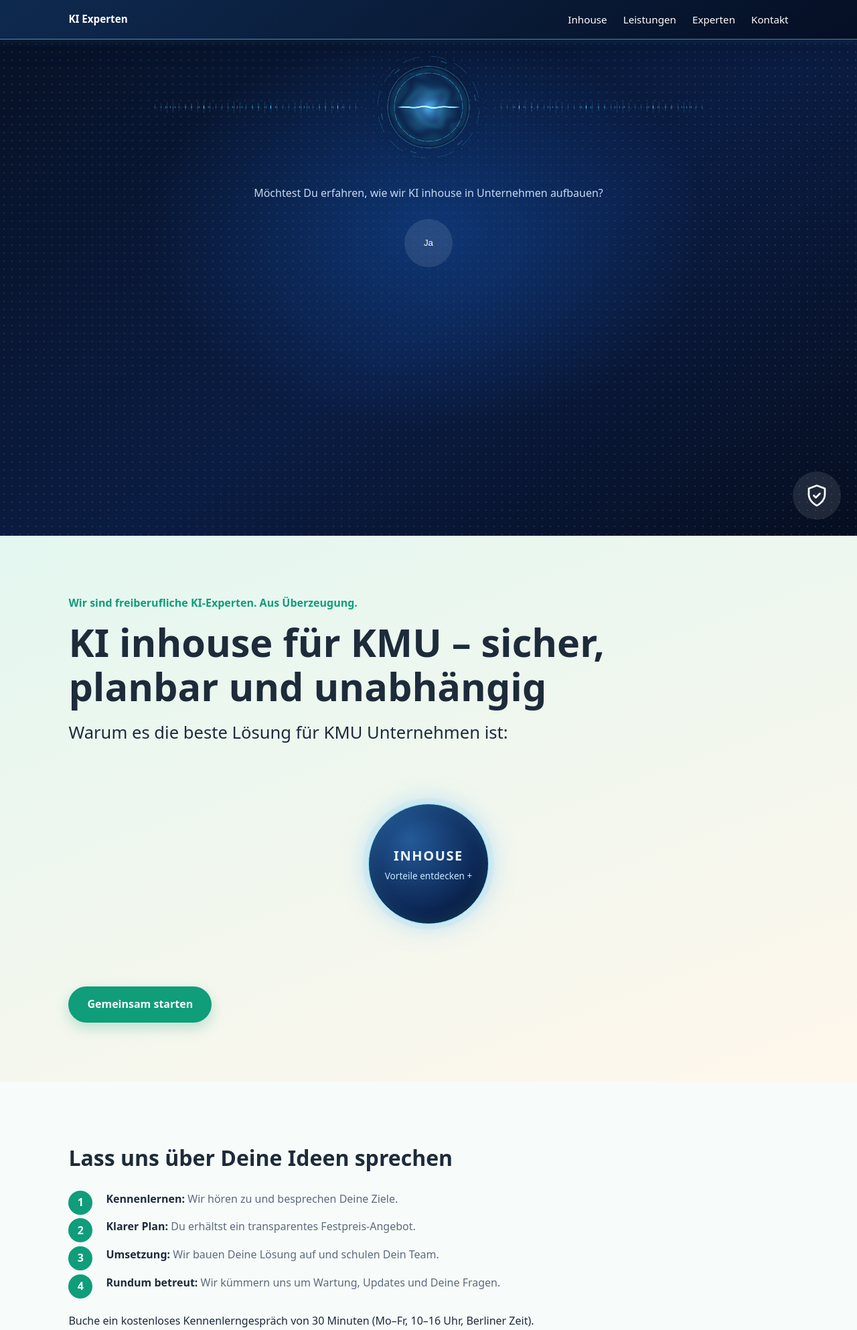
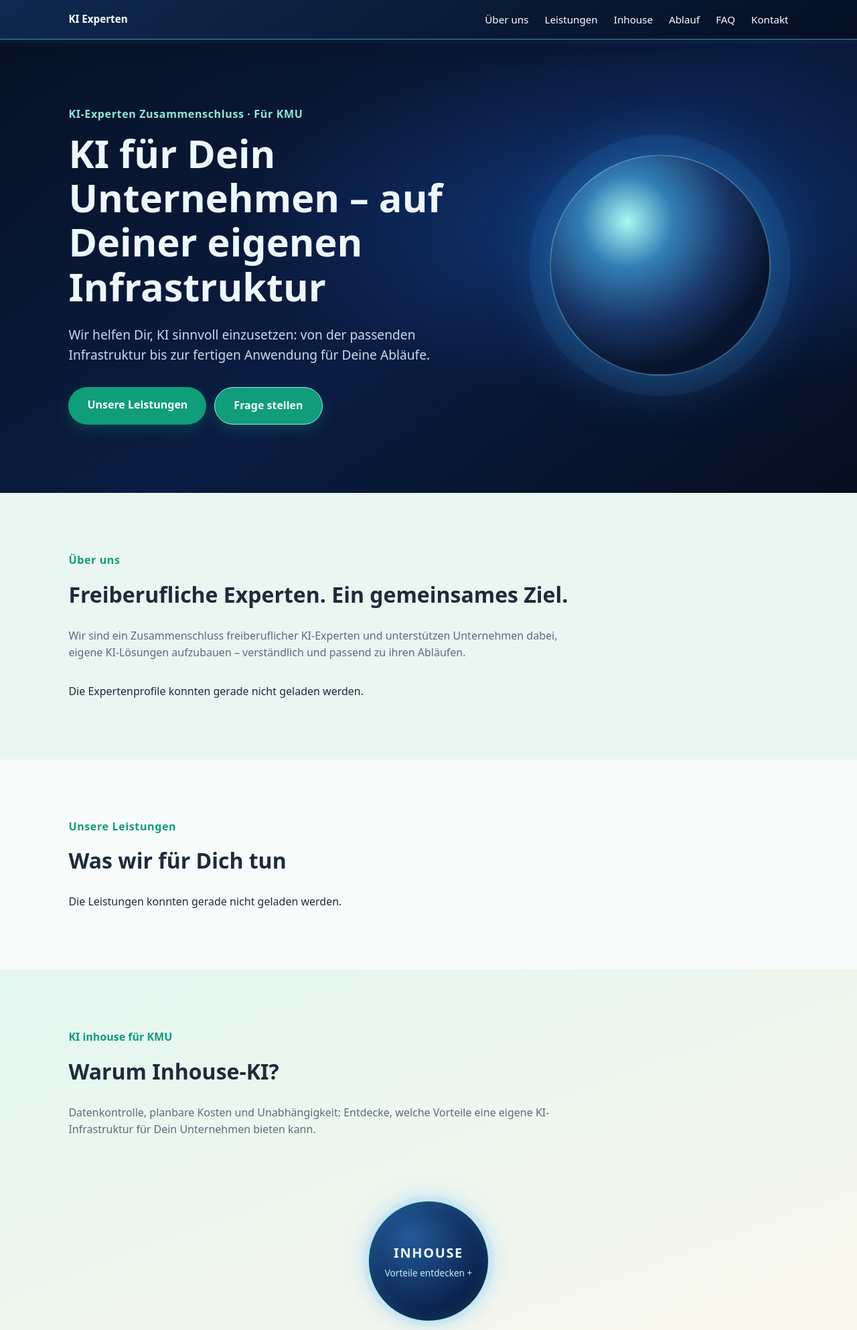
Before and after one commit to maniafschar/ki-zusammenschluss-app, a Spring Boot app: page / in a window 1280 px wide. Shown: the top 1986 px of the page at 67% size. Run offline with Spring Boot 4, Linux system fonts and the light colour scheme; some of the project's set-up classes (security, data sources, template engines, error pages and the like) are left out, and stand-ins take their place.

Commit message:
Reorganize landing page around visitor information
Co-authored-by: copilot-swe-agent[bot] <198982749+Copilot@users.noreply.github.com>

```diff
--- a/src/main/resources/static/index.css
+++ b/src/main/resources/static/index.css
@@ -262,6 +262,95 @@ h2 {
 	margin-bottom: 1.5rem;
 }
 
+.hero {
+	min-height: min(46rem, 100vh);
+	padding-top: 9rem;
+	display: grid;
+	grid-template-columns: minmax(0, 1fr) minmax(12rem, 24rem);
+	align-items: center;
+	gap: 3rem;
+	color: #eef7ff;
+	background: radial-gradient(ellipse at 75% 45%, rgba(19, 84, 175, .48), transparent 45%),
+		linear-gradient(145deg, #071124, #0b1c42 55%, #060e20);
+}
+
+.hero-content {
+	max-width: 46rem;
+}
+
+.hero-eyebrow,
+.section-eyebrow {
+	color: var(--accent);
+	font-weight: 700;
+	letter-spacing: .04em;
+	margin-bottom: .75rem;
+}
+
+.hero-eyebrow {
+	color: #8de9db;
+}
+
+.hero-lead {
+	max-width: 38rem;
+	margin: 1.5rem 0 2rem;
+	color: #c6dbef;
+	font-size: 1.2rem;
+}
+
+.hero-actions {
+	display: flex;
+	flex-wrap: wrap;
+	gap: .75rem;
+}
+
+.btn-outline {
+	border: 1px solid #9deaff;
+	background: transparent;
+	box-shadow: none;
+}
+
+.hero-orb {
+	aspect-ratio: 1;
+	width: min(100%, 20rem);
+	justify-self: center;
+	border: 1px solid rgba(157, 234, 255, .6);
+	border-radius: 50%;
+	background: radial-gradient(circle at 35% 30%, #aaf9f4, #337eb5 22%, #193768 48%, #09152e 70%);
+	box-shadow: 0 0 0 1.5rem rgba(79, 190, 255, .06), 0 0 5rem rgba(52, 164, 255, .35);
+	animation: hero-glow 5s ease-in-out infinite;
+}
+
+@keyframes hero-glow {
+	50% {
+		transform: scale(1.04);
+		box-shadow: 0 0 0 2rem rgba(79, 190, 255, .08), 0 0 6rem rgba(52, 164, 255, .45);
+	}
+}
+
+@media (prefers-reduced-motion: reduce) {
+	.hero-orb {
+		animation: none;
+	}
+}
+
+.section-intro {
+	max-width: 48rem;
+	margin-bottom: 2rem;
+	color: var(--muted);
+}
+
+@media (max-width: 760px) {
+	.hero {
+		min-height: auto;
+		grid-template-columns: 1fr;
+		padding-top: 8rem;
+	}
+
+	.hero-orb {
+		width: 9rem;
+	}
+}
+
 .inhouse {
 	color: var(--text);
 	background: linear-gradient(160deg, #e3f7f0 0%, #fff7ec 100%);
@@ -276,13 +365,6 @@ h2 {
 	color: var(--accent);
 	font-weight: 600;
 	margin-bottom: 0.75rem;
-}
-
-.inhouse h2 {
-	font-size: clamp(1.15rem, 2.4vw, 1.6rem);
-	font-weight: 500;
-	color: var(--text);
-	margin: 1rem 0 1.5rem;
 }
 
 .spider {
@@ -781,6 +863,25 @@ h2 {
 	font-weight: 700;
 }
 
+.faq-list {
+	max-width: 52rem;
+}
+
+.faq-list details {
+	border-bottom: 1px solid #cfe3dc;
+	padding: 1rem 0;
+}
+
+.faq-list summary {
+	cursor: pointer;
+	font-weight: 700;
+}
+
+.faq-list p {
+	color: var(--muted);
+	margin-top: .75rem;
+}
+
 .contact form {
 	display: grid;
 	gap: 0.875rem;
@@ -1004,9 +1105,7 @@ footer a {
 
 .voice.welcome {
 	position: relative;
-	height: 100vh;
-	height: 100dvh;
-	overflow-y: auto;
+	min-height: 36rem;
 	display: flex;
 	flex-direction: column;
 	align-items: center;
@@ -1016,8 +1115,8 @@ footer a {
 		radial-gradient(circle, rgba(91, 177, 255, .16) 1px, transparent 1.5px),
 		linear-gradient(145deg, #071124, #0b1c42 55%, #060e20);
 	background-size: auto, 12px 12px, auto;
-	padding-top: 3.75rem;
-	padding-bottom: 0.75rem;
+	padding-top: 5.5rem;
+	padding-bottom: 7rem;
 }
 
 .voice.welcome>* {
@@ -1027,7 +1126,7 @@ footer a {
 .voice canvas {
 	width: 100%;
 	max-width: 840px;
-	height: clamp(0rem, 25dvh, 30rem);
+	height: clamp(8rem, 22dvh, 14rem);
 	min-height: 0;
 	display: block;
 }
@@ -1068,14 +1167,53 @@ footer a {
 	padding-top: 1rem;
 	width: 100%;
 	max-width: 40rem;
-	flex: 1 1 0;
-	min-height: 3rem;
+	max-height: 45vh;
 	margin: 0 auto;
 	color: #c6dbef;
 	overflow-y: auto;
 	overflow-wrap: anywhere;
 	text-align: center;
-	padding-bottom: 6rem;
+}
+
+.voice.welcome h2 {
+	margin-bottom: .5rem;
+}
+
+.dialog-intro,
+.dialog-privacy {
+	max-width: 42rem;
+}
+
+.dialog-privacy {
+	margin-top: .75rem;
+	color: #c6dbef;
+	font-size: .9rem;
+}
+
+.voice .start {
+	width: auto;
+	height: auto;
+	padding: .875rem 1.75rem;
+	background: var(--accent);
+	font: inherit;
+	font-weight: 700;
+	line-height: 1.4;
+}
+
+.voice .start:disabled {
+	opacity: .6;
+	cursor: wait;
+}
+
+.voice .start:focus-visible,
+.dialog-booking:focus-visible {
+	outline: 2px solid #9deaff;
+	outline-offset: 3px;
+}
+
+.dialog-booking {
+	margin-top: 1rem;
+	color: #c6eaff;
 }
 
 
--- a/src/main/resources/static/index.html
+++ b/src/main/resources/static/index.html
@@ -141,55 +141,31 @@
 							"name": "Was bedeutet KI inhouse?",
 							"acceptedAnswer": {
 								"@type": "Answer",
-								"text": "KI inhouse bedeutet, dass die künstliche Intelligenz direkt auf Ihrer eigenen Infrastruktur (Servern) betrieben wird. Ihre Daten verlassen dabei nie Ihr Unternehmen. Im Gegensatz zu Cloud-Lösungen behalten Sie die volle Kontrolle über Modelle, Daten und Kosten."
+								"text": "Die KI läuft auf Deiner eigenen Infrastruktur. So bestimmst Du, wo Deine Daten verarbeitet werden und wer darauf zugreifen kann."
 							}
 						},
 						{
 							"@type": "Question",
-							"name": "Warum ist Inhouse-KI besonders für KMU geeignet?",
+							"name": "Was brauche ich für eine eigene KI-Lösung?",
 							"acceptedAnswer": {
 								"@type": "Answer",
-								"text": "Kleine und mittlere Unternehmen profitieren besonders von planbaren Kosten, hoher Datensicherheit und Unabhängigkeit von großen Cloud-Anbietern. Die Lösung wird individuell an Ihre bestehenden Abläufe angepasst und läuft zuverlässig in Ihrer eigenen Umgebung."
+								"text": "Welche Hardware und Software sinnvoll sind, hängt von Deinen Aufgaben und Deiner vorhandenen Infrastruktur ab. Gemeinsam schauen wir, was Du benötigst."
 							}
 						},
 						{
 							"@type": "Question",
-							"name": "Bleiben meine Unternehmensdaten wirklich bei mir?",
+							"name": "Was kostet eine Inhouse-KI?",
 							"acceptedAnswer": {
 								"@type": "Answer",
-								"text": "Ja. Bei einer Inhouse-Lösung werden Dokumente, Kundendaten und Anfragen ausschließlich auf Ihren eigenen Servern verarbeitet. Es findet keine Übertragung an externe Cloud-Dienste statt."
-						}
-						},
-						{
-							"@type": "Question",
-							"name": "Was sind die wichtigsten Vorteile von Inhouse-KI gegenüber Cloud-Lösungen?",
-							"acceptedAnswer": {
-								"@type": "Answer",
-								"text": "Die wichtigsten Vorteile sind: Ihre Daten bleiben im Unternehmen, planbare und feste Kosten statt nutzungsabhängiger Gebühren, volle Kontrolle darüber, wer Zugriff hat, Unabhängigkeit von Cloud-Anbietern sowie eine maßgeschneiderte Lösung für Ihre internen Prozesse."
+								"text": "Die Kosten hängen unter anderem von Hardware, Einsatzgebiet und Umfang ab. Nach dem Kennenlernen erhältst Du einen transparenten Plan und ein Festpreis-Angebot."
 							}
 						},
 						{
 							"@type": "Question",
-							"name": "Wie läuft die Zusammenarbeit mit euch ab?",
+							"name": "Wie läuft die Zusammenarbeit ab?",
 							"acceptedAnswer": {
 								"@type": "Answer",
-								"text": "Der Prozess besteht aus vier klaren Schritten: 1. Kennenlernen – wir besprechen Ihre Ziele. 2. Klarer Plan – Sie erhalten ein transparentes Festpreis-Angebot. 3. Umsetzung – wir bauen die Lösung auf und schulen Ihr Team. 4. Rundum betreut – wir kümmern uns um Wartung, Updates und Support."
-							}
-						},
-						{
-							"@type": "Question",
-							"name": "Bietet ihr ein kostenloses Erstgespräch an?",
-							"acceptedAnswer": {
-								"@type": "Answer",
-								"text": "Ja. Sie können ein kostenloses 30-minütiges Kennenlerngespräch buchen. Dieses findet montags bis freitags zwischen 10 und 16 Uhr (Berliner Zeit) statt."
-							}
-						},
-						{
-							"@type": "Question",
-							"name": "Welche Leistungen umfasst eure Inhouse-KI-Lösung?",
-							"acceptedAnswer": {
-								"@type": "Answer",
-								"text": "Wir unterstützen Sie bei der Auswahl passender Hardware, der Installation offener KI-Modelle auf Ihren Servern, dem Aufbau eines internen Wissenssystems (Fragen an Ihre eigenen Dokumente stellen) sowie der Automatisierung wiederkehrender Aufgaben in Ihrem Unternehmen."
+								"text": "Wir besprechen zuerst Deine Ziele, erstellen einen Plan und setzen die Lösung um. Anschließend unterstützen wir Dich bei Wartung, Updates und Fragen."
 							}
 						}
 					]
@@ -206,50 +182,55 @@
 		<button class="nav-toggle" type="button" aria-label="Menü öffnen" aria-controls="main-nav-links"
 			aria-expanded="false" hidden><span></span><span></span><span></span></button>
 		<div id="main-nav-links" class="nav-links">
-			<a href="#inhouse">Inhouse</a>
+			<a href="#experten">Über uns</a>
 			<a href="#leistungen">Leistungen</a>
 			<a href="#produkte" hidden>Produkte</a>
-			<a href="#experten">Experten</a>
+			<a href="#inhouse">Inhouse</a>
+			<a href="#ablauf">Ablauf</a>
+			<a href="#faq">FAQ</a>
 			<a href="#kontakt">Kontakt</a>
 		</div>
 	</nav>
 
-	<section id="home" class="voice welcome">
-		<canvas id="voice-canvas" width="840" height="320" role="img" aria-label="Animation der KI-Stimme"></canvas>
-		<canvas id="voice-webgl" role="img" aria-label="Animation der KI-Stimme" hidden></canvas>
-		<button id="voice-mic" class="mic" type="button" aria-label="Sprechen" title="Frage stellen" hidden>
-			<svg xmlns="http://www.w3.org/2000/svg" viewBox="0 0 24 24" fill="none" stroke="white" stroke-width="1.8"
-				stroke-linecap="round" stroke-linejoin="round" aria-hidden="true">
-				<rect x="9" y="3" width="6" height="10" rx="3" />
-				<path d="M6 11.5a6 6 0 0 0 12 0M12 17.5v3M9 20.5h6" />
-			</svg>
-		</button>
-		<div class="voice-text" id="voice-text" role="log" aria-live="polite" aria-label="Gesprächsverlauf"
-			tabindex="0">Möchtest Du erfahren, wie wir KI inhouse in Unternehmen aufbauen?
-			<br /><br />
-			<button id="welcome-start" class="start" type="button">Ja</button>
+	<section id="home" class="hero" aria-labelledby="home-title">
+		<div class="hero-content">
+			<p class="hero-eyebrow">KI-Experten Zusammenschluss · Für KMU</p>
+			<h1 id="home-title">KI für Dein Unternehmen – auf Deiner eigenen Infrastruktur</h1>
+			<p class="hero-lead">Wir helfen Dir, KI sinnvoll einzusetzen: von der passenden Infrastruktur bis zur
+				fertigen Anwendung für Deine Abläufe.</p>
+			<div class="hero-actions">
+				<a class="btn" href="#leistungen">Unsere Leistungen</a>
+				<a class="btn btn-outline" href="#dialog">Frage stellen</a>
+			</div>
 		</div>
-		<button id="voice-privacy" class="privacy-toggle" type="button" aria-label="Datenschutzhinweise anzeigen"
-			title="Datenschutzhinweise" aria-controls="voice-privacy-popup" aria-expanded="false">
-			<svg xmlns="http://www.w3.org/2000/svg" viewBox="0 0 24 24" fill="none" stroke="currentColor"
-				stroke-width="1.8" stroke-linecap="round" stroke-linejoin="round" aria-hidden="true">
-				<path d="M12 22s8-4 8-11V5l-8-3-8 3v6c0 7 8 11 8 11Z" />
-				<path d="m9 12 2 2 4-4" />
-			</svg>
-		</button>
-		<div id="voice-privacy-popup" class="voice-privacy-popup" role="dialog" aria-modal="false"
-			aria-labelledby="voice-privacy-title" tabindex="-1" hidden>
-			<h2 id="voice-privacy-title">Datenschutzhinweise</h2>
-			<p>Der Chat wird zur Weiterentwicklung 7 Tage gespeichert. Audiodaten werden zur Transkription an unser
-				KI-System übertragen, aber nicht gespeichert. Teile keine vertraulichen Daten.</p>
-		</div>
+		<div class="hero-orb" aria-hidden="true"></div>
+	</section>
+
+	<section id="experten" class="alt" aria-labelledby="experten-title">
+		<p class="section-eyebrow">Über uns</p>
+		<h2 id="experten-title">Freiberufliche Experten. Ein gemeinsames Ziel.</h2>
+		<p class="section-intro">Wir sind ein Zusammenschluss freiberuflicher KI-Experten und unterstützen
+			Unternehmen dabei, eigene KI-Lösungen aufzubauen – verständlich und passend zu ihren Abläufen.</p>
+		<div class="pillars" id="experten-liste"></div>
+	</section>
+
+	<section id="leistungen">
+		<p class="section-eyebrow">Unsere Leistungen</p>
+		<h2>Was wir für Dich tun</h2>
+		<div class="pillars" id="leistungen-liste"></div>
+	</section>
+
+	<section id="produkte" hidden>
+		<h2>Unsere eigenen KI-Produkte</h2>
+		<div class="pillars" id="produkte-liste"></div>
 	</section>
 
 	<section id="inhouse" class="inhouse" aria-labelledby="inhouse-title">
 		<div class="inhouse-inner">
-			<p class="inhouse-eyebrow">Wir sind freiberufliche KI-Experten. Aus Überzeugung.</p>
-			<h1 id="inhouse-title">KI inhouse für KMU – sicher, planbar und unabhängig</h1>
-			<h2>Warum es die beste Lösung für KMU Unternehmen ist:</h2>
+			<p class="inhouse-eyebrow">KI inhouse für KMU</p>
+			<h2 id="inhouse-title">Warum Inhouse-KI?</h2>
+			<p class="section-intro">Datenkontrolle, planbare Kosten und Unabhängigkeit: Entdecke, welche
+				Vorteile eine eigene KI-Infrastruktur für Dein Unternehmen bieten kann.</p>
 			<div id="spider" class="spider">
 				<div class="spider-stage">
 					<button id="spider-core" class="spider-core" type="button" aria-expanded="false"
@@ -385,23 +366,9 @@
 		</div>
 	</section>
 
-	<section id="leistungen">
-		<h2>Was wir für Dich tun</h2>
-		<div class="pillars" id="leistungen-liste"></div>
-	</section>
-
-	<section id="produkte" hidden>
-		<h2>Unsere eigenen KI-Produkte</h2>
-		<div class="pillars" id="produkte-liste"></div>
-	</section>
-
-	<section id="experten" class="alt" hidden>
-		<h2>Unsere Experten</h2>
-		<div class="pillars" id="experten-liste"></div>
-	</section>
-
-	<section id="kontakt" class="contact">
-		<h2>Lass uns über Deine Ideen sprechen</h2>
+	<section id="ablauf" class="alt">
+		<p class="section-eyebrow">Zusammenarbeit</p>
+		<h2>So arbeiten wir zusammen</h2>
 		<ol class="steps">
 			<li><strong>Kennenlernen:</strong> Wir hören zu und besprechen Deine Ziele.</li>
 			<li><strong>Klarer Plan:</strong> Du erhältst ein transparentes
@@ -411,6 +378,72 @@
 			<li><strong>Rundum betreut:</strong> Wir kümmern uns um Wartung, Updates und
 				Deine Fragen.</li>
 		</ol>
+	</section>
+
+	<section id="faq" aria-labelledby="faq-title">
+		<p class="section-eyebrow">Gut zu wissen</p>
+		<h2 id="faq-title">Häufige Fragen</h2>
+		<div class="faq-list">
+			<details>
+				<summary>Was bedeutet KI inhouse?</summary>
+				<p>Die KI läuft auf Deiner eigenen Infrastruktur. So bestimmst Du, wo Deine Daten verarbeitet
+					werden und wer darauf zugreifen kann.</p>
+			</details>
+			<details>
+				<summary>Was brauche ich für eine eigene KI-Lösung?</summary>
+				<p>Welche Hardware und Software sinnvoll sind, hängt von Deinen Aufgaben und Deiner vorhandenen
+					Infrastruktur ab. Gemeinsam schauen wir, was Du benötigst.</p>
+			</details>
+			<details>
+				<summary>Was kostet eine Inhouse-KI?</summary>
+				<p>Die Kosten hängen unter anderem von Hardware, Einsatzgebiet und Umfang ab. Nach dem
+					Kennenlernen erhältst Du einen transparenten Plan und ein Festpreis-Angebot.</p>
+			</details>
+			<details>
+				<summary>Wie läuft die Zusammenarbeit ab?</summary>
+				<p>Wir besprechen zuerst Deine Ziele, erstellen einen Plan und setzen die Lösung um.
+					Anschließend unterstützen wir Dich bei Wartung, Updates und Fragen.</p>
+			</details>
+		</div>
+	</section>
+
+	<section id="dialog" class="voice welcome" aria-labelledby="dialog-title">
+		<h2 id="dialog-title">Noch Fragen?</h2>
+		<p class="dialog-intro">Starte den KI-Dialog für eine geführte Bedarfsanalyse. Fragen zu unserem Angebot
+			kannst Du anschließend stellen.</p>
+		<p class="dialog-privacy">Der Chat wird zur Weiterentwicklung 7 Tage gespeichert. Audiodaten werden zur
+			Transkription an unser KI-System übertragen, aber nicht gespeichert. Teile keine vertraulichen Daten.</p>
+		<canvas id="voice-canvas" width="840" height="320" role="img" aria-label="Animation der KI-Stimme"></canvas>
+		<canvas id="voice-webgl" role="img" aria-label="Animation der KI-Stimme" hidden></canvas>
+		<button id="voice-mic" class="mic" type="button" aria-label="Sprechen" title="Frage stellen" hidden>
+			<svg xmlns="http://www.w3.org/2000/svg" viewBox="0 0 24 24" fill="none" stroke="white" stroke-width="1.8"
+				stroke-linecap="round" stroke-linejoin="round" aria-hidden="true">
+				<rect x="9" y="3" width="6" height="10" rx="3" />
+				<path d="M6 11.5a6 6 0 0 0 12 0M12 17.5v3M9 20.5h6" />
+			</svg>
+		</button>
+		<div class="voice-text" id="voice-text" role="log" aria-live="polite" aria-label="Gesprächsverlauf"
+			tabindex="0"></div>
+		<button id="welcome-start" class="start" type="button">KI-Dialog starten</button>
+		<a class="dialog-booking" href="#kontakt">Oder direkt ein Kennenlerngespräch buchen</a>
+		<button id="voice-privacy" class="privacy-toggle" type="button" aria-label="Datenschutzhinweise anzeigen"
+			title="Datenschutzhinweise" aria-controls="voice-privacy-popup" aria-expanded="false">
+			<svg xmlns="http://www.w3.org/2000/svg" viewBox="0 0 24 24" fill="none" stroke="currentColor"
+				stroke-width="1.8" stroke-linecap="round" stroke-linejoin="round" aria-hidden="true">
+				<path d="M12 22s8-4 8-11V5l-8-3-8 3v6c0 7 8 11 8 11Z" />
+				<path d="m9 12 2 2 4-4" />
+			</svg>
+		</button>
+		<div id="voice-privacy-popup" class="voice-privacy-popup" role="dialog" aria-modal="false"
+			aria-labelledby="voice-privacy-title" tabindex="-1" hidden>
+			<h2 id="voice-privacy-title">Datenschutzhinweise</h2>
+			<p>Der Chat wird zur Weiterentwicklung 7 Tage gespeichert. Audiodaten werden zur Transkription an unser
+				KI-System übertragen, aber nicht gespeichert. Teile keine vertraulichen Daten.</p>
+		</div>
+	</section>
+
+	<section id="kontakt" class="contact">
+		<h2>Lass uns über Deine Ideen sprechen</h2>
 		<p class="booking-intro">Buche ein kostenloses Kennenlerngespräch von 30 Minuten (Mo–Fr, 10–16 Uhr, Berliner Zeit).</p>
 		<div class="booking">
 			<div class="calendar" aria-label="Terminkalender">
--- a/src/main/resources/static/index.js
+++ b/src/main/resources/static/index.js
@@ -349,13 +349,26 @@ function startBooking() {
 async function loadSection(url, sectionId, listId, render) {
 	const section = document.getElementById(sectionId);
 	const menuLink = sectionId === 'produkte' ? document.querySelector('.nav-links a[href="#produkte"]') : null;
+	const list = document.getElementById(listId);
 	try {
-		const items = await fetch(url).then((r) => r.json());
-		section.hidden = items.length === 0;
+		const items = await fetch(url).then((r) => {
+			if (!r.ok) throw new Error('HTTP ' + r.status);
+			return r.json();
+		});
+		if (sectionId === 'produkte') section.hidden = items.length === 0;
 		if (menuLink) menuLink.hidden = items.length === 0;
-		document.getElementById(listId).innerHTML = items.map(render).join('');
+		list.innerHTML = items.map(render).join('');
+		if (sectionId === 'leistungen' && !items.length) {
+			list.textContent = 'Aktuell sind keine Leistungen hinterlegt.';
+		}
 	} catch (err) {
-		section.hidden = true;
+		if (sectionId !== 'produkte') {
+			list.textContent = sectionId === 'experten'
+				? 'Die Expertenprofile konnten gerade nicht geladen werden.'
+				: 'Die Leistungen konnten gerade nicht geladen werden.';
+		} else {
+			section.hidden = true;
+		}
 		if (menuLink) menuLink.hidden = true;
 		console.error(err);
 	}
@@ -763,7 +776,7 @@ startBooking();
 			lastFrame = 0;
 		}
 	});
-	voiceObserver.observe(document.getElementById('home'));
+	voiceObserver.observe(document.getElementById('dialog'));
 	reducedMotion.addEventListener('change', requestDraw);
 	requestDraw();
 
@@ -1263,6 +1276,10 @@ startBooking();
 		if (state !== 'idle') return;
 		const terminStart = event.detail?.start;
 		const terminGespraechId = event.detail?.gespraechId;
+		if (!terminGespraechId) {
+			document.getElementById('kontakt')?.scrollIntoView({ behavior: reducedMotion.matches ? 'auto' : 'smooth' });
+			return;
+		}
 		if (terminGespraechId) {
 			gespraechId = terminGespraechId;
 			history.splice(0, history.length, ...(await ladeVerlauf(terminGespraechId)));
@@ -1273,7 +1290,7 @@ startBooking();
 		const nachricht = zeit
 			? `Super, dein Termin am ${zeit} Uhr ist bestätigt. Ich freue mich schon auf unser Gespräch!`
 			: 'Super, dein Termin ist bestätigt. Ich freue mich schon auf unser Gespräch!';
-		document.getElementById('home')?.scrollIntoView({ behavior: reducedMotion.matches ? 'auto' : 'smooth' });
+		document.getElementById('dialog')?.scrollIntoView({ behavior: reducedMotion.matches ? 'auto' : 'smooth' });
 		choiceReady = false;
 		terminBestaetigt = true;
 		start.hidden = true;
```
Also changed, not shown: README.md, 1 other file.
